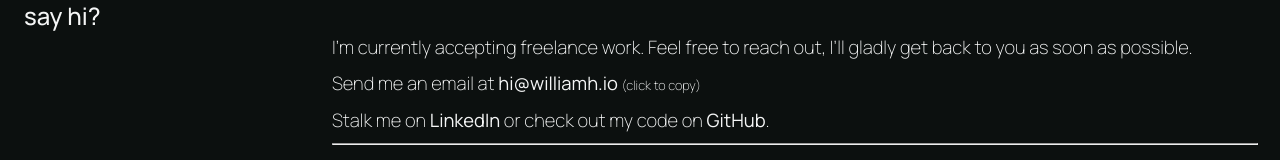
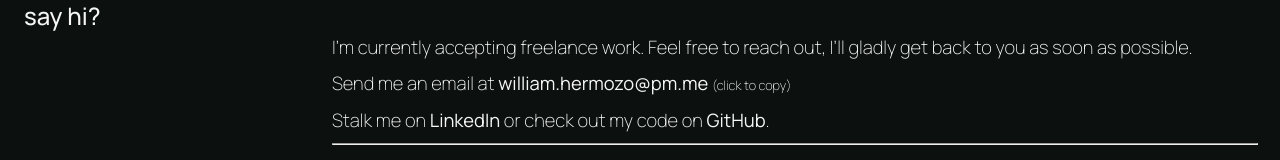
Before and after one commit to williamhzo/williamh.io, a React (Create React App) app: page / in a window 1280 px wide. Shown: the part 1804-1964 px from the top of the page. Built offline with nearby package versions, Linux system fonts and the light colour scheme; a web font is replaced by a local one.

Commit message:
modify email address

```diff
--- a/src/Components/Contact.jsx
+++ b/src/Components/Contact.jsx
@@ -3,9 +3,12 @@ import React, { useState } from 'react';
 const Contact = () => {
   const [copy, setCopy] = useState(false);
 
-  const emailName = 'hi';
-  const emailProvider = 'williamh';
-  const emailDomain = 'io';
+  // const emailName = 'hi';
+  // const emailProvider = 'williamh';
+  // const emailDomain = 'io';
+  const emailName = 'william.hermozo';
+  const emailProvider = 'pm';
+  const emailDomain = 'me';
 
   const stringToCopy = `${emailName}@${emailProvider}.${emailDomain}`;
 
@@ -53,7 +56,9 @@ const Contact = () => {
               onClick={copyToClipboard}
               className="contact__email"
             >{`${emailName}@${emailProvider}.${emailDomain}`}</span>{' '}
-            <span className="contact__email--copy">{copy ? '(copied!)' : '(click to copy)'}</span>
+            <span className="contact__email--copy">
+              {copy ? '(copied!)' : '(click to copy)'}
+            </span>
           </li>
           <li className="contact__item">
             Stalk me on{' '}
```
